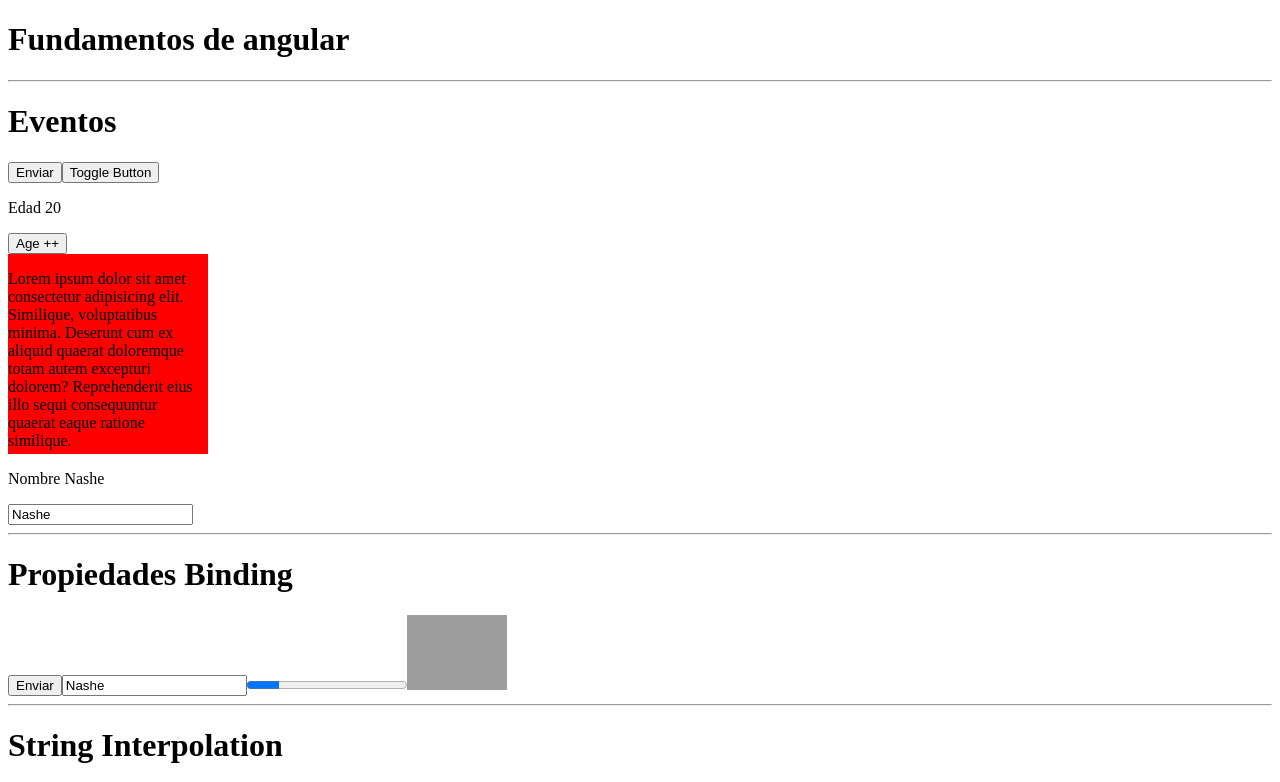
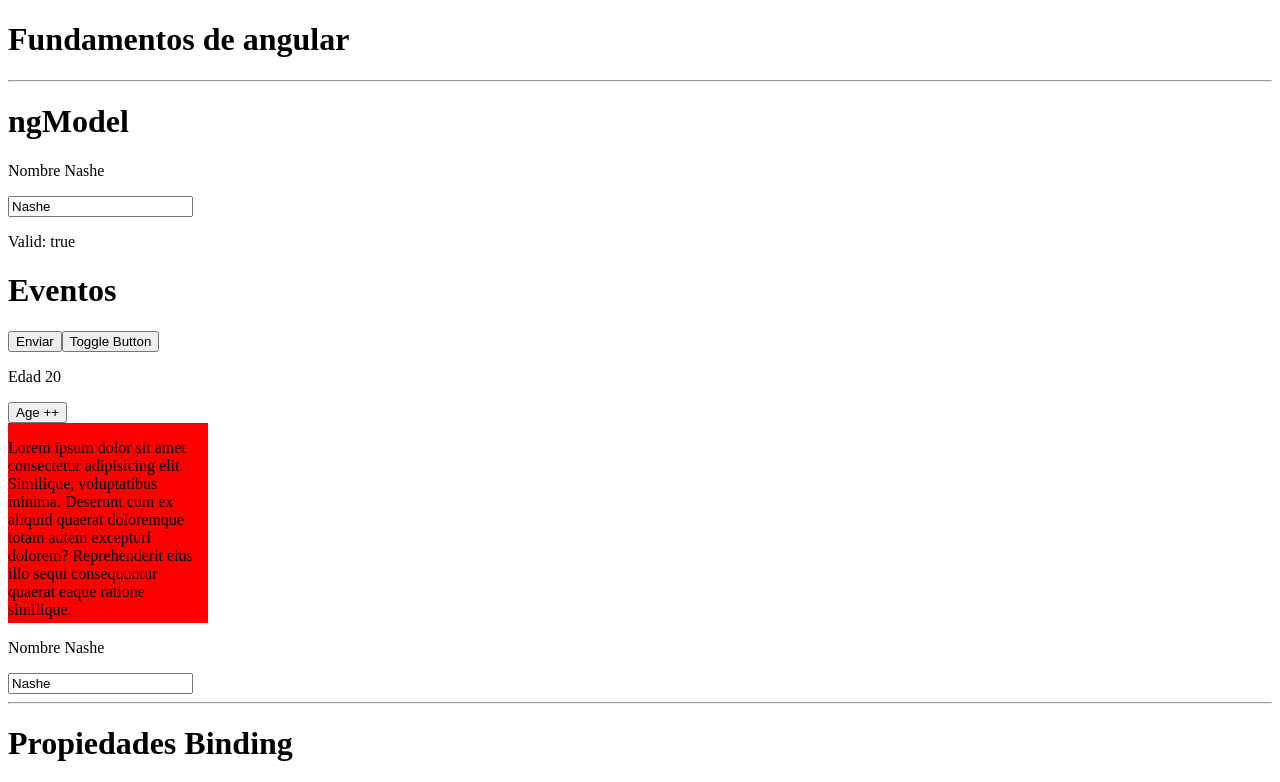
Before and after one commit to Nashe2/fundamento-angular, an Angular app: page /prueba in a window 1280 px wide. Shown: the top 782 px of the page. Built offline with nearby package versions, Linux system fonts and the light colour scheme; grey boxes are pictures that could not be loaded.

Commit message:
ngModel.
- Cambie el event binding y la property bindin del input por un ngModel.

- Importe FormModule en .ts

- Con la finalidad de que el ngModel configure, envie el valor de value y actualice el input.

```diff
--- a/src/app/pages/prueba/prueba.component.html
+++ b/src/app/pages/prueba/prueba.component.html
@@ -1,18 +1,30 @@
 <!-- El component.HTML se encarga del render -->
 <h1>Fundamentos de angular</h1>
 <hr />
+
+<h1>ngModel</h1>
+<p>Nombre {{ person.name }}</p>
+<!-- Es una propiedad entre en property binding y el event bigdign:
+[()] hace toda la logica de enviar y configurar el valor hacia el value del input y de tener actualizado todo lo que escribamos ah -->
+<input type="text" required #nameInput="ngModel" [(ngModel)]="person.name" />
+<p>Valid: {{ nameInput.valid }}</p>
 
 <h1>Eventos</h1>
 <!-- Event Binding. El event es click su funcion toogleButton modifica la propiedad html disabled -->
 <button [disabled]="btnDisabled">Enviar</button>
 <button (click)="toogleButton()">Toggle Button</button>
 
-<p>Edad {{ person.age }} </p>
+<p>Edad {{ person.age }}</p>
 <button (click)="increseAge()">Age ++</button>
 
 <!-- Event binding son eventos nativos del html o del DOM y llevan $ -->
 <div class="box" (scroll)="onScroll($event)">
-  <p>Lorem ipsum dolor sit amet consectetur adipisicing elit. Similique, voluptatibus minima. Deserunt cum ex aliquid quaerat doloremque totam autem excepturi dolorem? Reprehenderit eius illo sequi consequuntur quaerat eaque ratione similique. </p>
+  <p>
+    Lorem ipsum dolor sit amet consectetur adipisicing elit. Similique,
+    voluptatibus minima. Deserunt cum ex aliquid quaerat doloremque totam autem
+    excepturi dolorem? Reprehenderit eius illo sequi consequuntur quaerat eaque
+    ratione similique.
+  </p>
 </div>
 
 <!-- Además del evento clic, seguramente el más utilizado, hay otros eventos
@@ -27,10 +39,10 @@ Puedes enviarle al controlador el evento completo que se produce en la vista.
 Para esto, solo declara un parámetro $event en el método que se encuentra
 escuchando el evento. -->
 
-<p>Nombre {{ person.name }} </p>
-<input type="text" [value]="person.name" (keyup)="changeName($event)">
+<p>Nombre {{ person.name }}</p>
+<input type="text" [value]="person.name" (keyup)="changeName($event)" />
 
-<hr/>
+<hr />
 <h1>Propiedades Binding</h1>
 
 <!-- disabled es una propiedad nativa de html -->
```
Also changed, not shown: src/app/pages/prueba/prueba.component.ts (+6 -6 lines).
